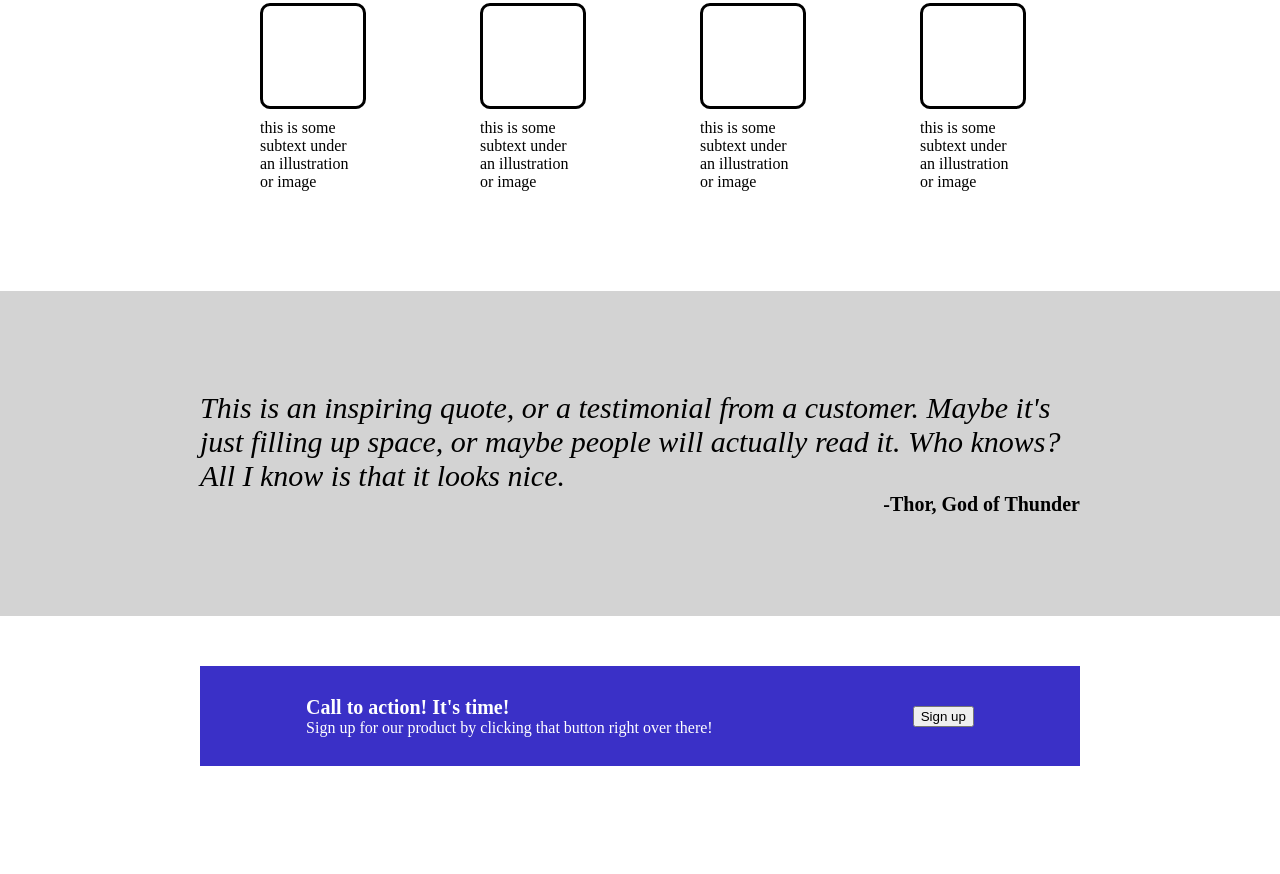
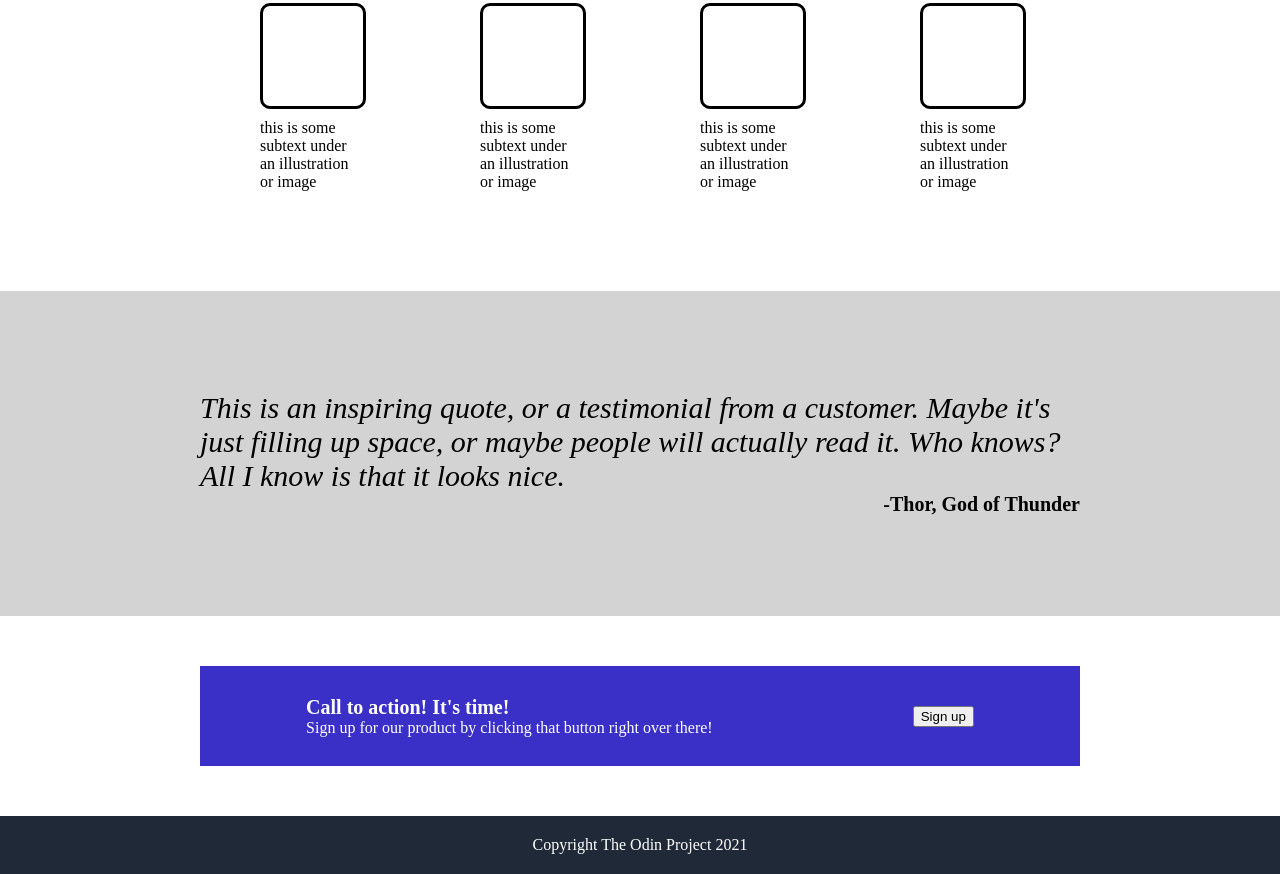
Before and after one commit to vuuma/landing-page, a plain HTML site: page index.html in a window 1280 px wide. Shown: the part 401-1275 px from the top of the page. Before the commit the page ends 1217 px from the top, so only its background shows below. Drawn offline with Linux system fonts and the light colour scheme.

Commit message:
implement footer section

```diff
--- a/css/stylesheet.css
+++ b/css/stylesheet.css
@@ -2,6 +2,8 @@ body {
     display: flex;
     flex-direction: column;
     margin: 0;
+    width: 100vw;
+    min-height: 100vh;
 
 }
 
@@ -124,6 +126,12 @@ ul {
 button {
     flex-shrink: 0;
     flex-grow: 0;
+}
 
-
+footer {
+    text-align: center;
+    background-color:#1F2937;
+    color: white;
+    padding: 20px 0;
+    margin-top: auto;
 }
--- a/index.html
+++ b/index.html
@@ -77,7 +77,9 @@
     </div>
 
 
-
+    <footer>
+        Copyright The Odin Project 2021
+    </footer>
 
 </body>
 
```
